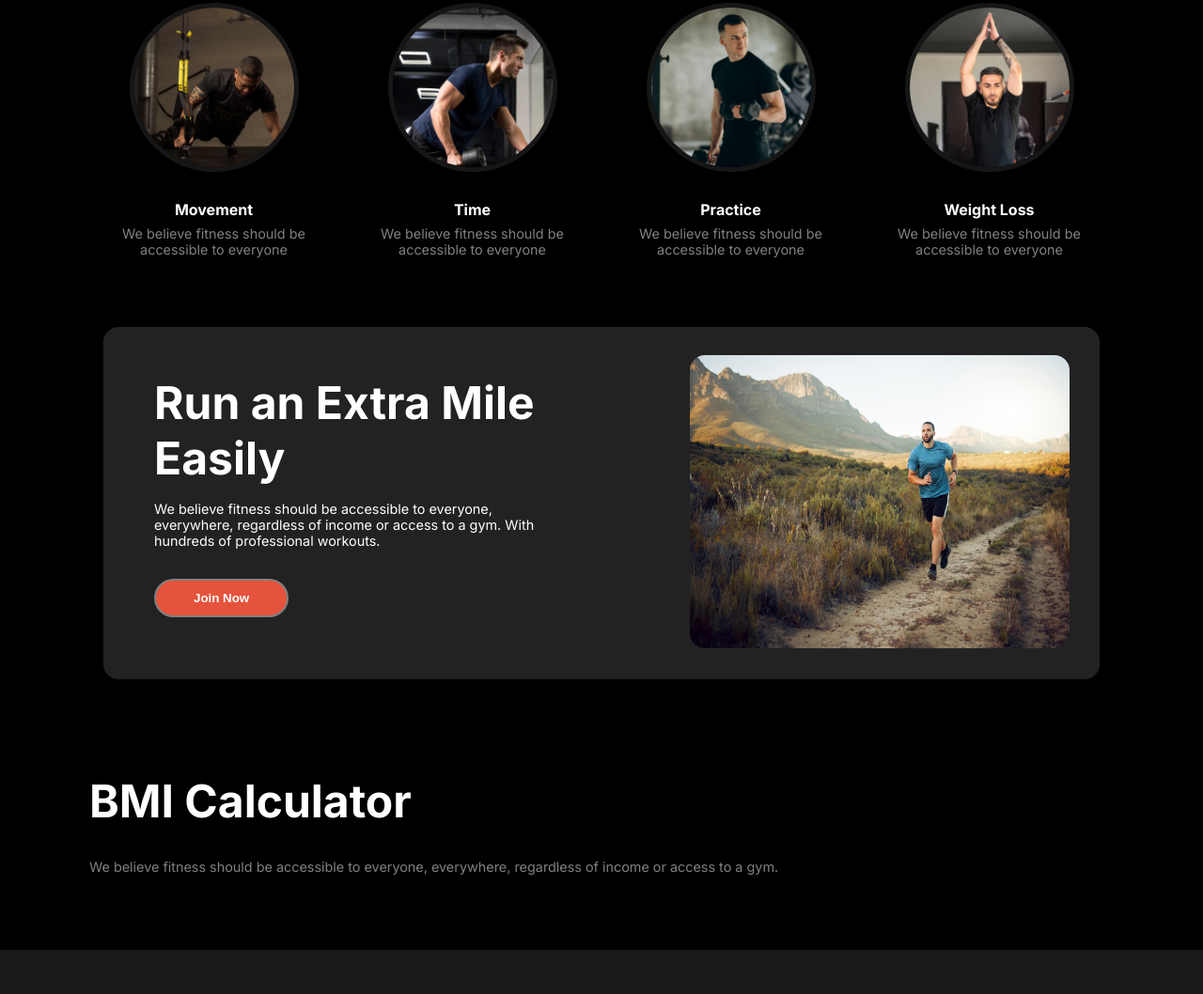
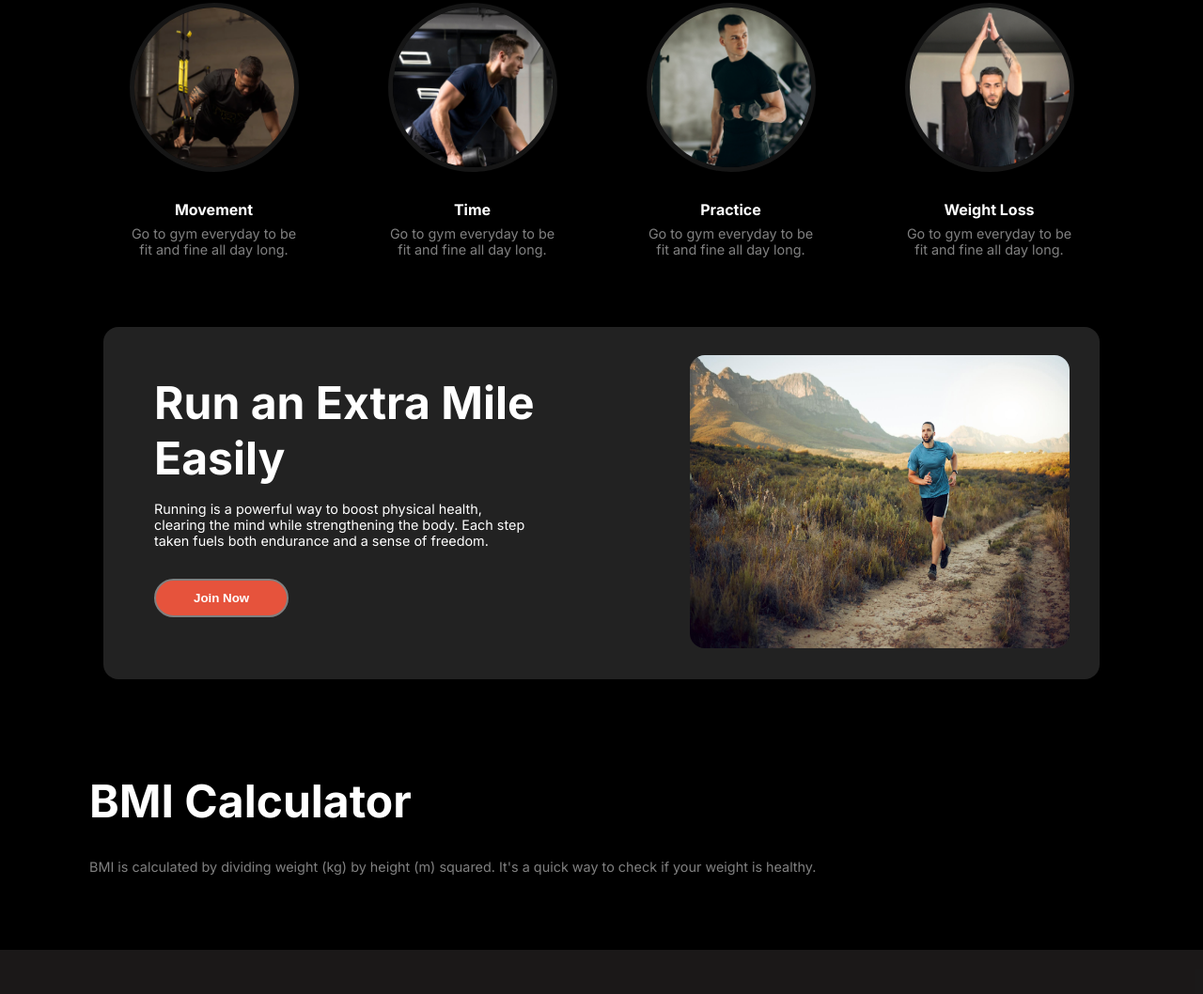
Before and after one commit to Sifat668916/Assignment-2-Versatile_AI, a plain HTML site: page index.html in a window 1280 px wide. Shown: the part 1002-2060 px from the top of the page at 94% size. Drawn offline with Linux system fonts and the light colour scheme; a web font is replaced by a local one.

Commit message:
text change

```diff
--- a/index.html
+++ b/index.html
@@ -70,22 +70,22 @@
                 <div class="habit">
                     <img src="images/image 3.png" alt="">
                     <h4>Movement</h4>
-                    <p>We believe fitness should be <br> accessible to everyone</p>
+                    <p>Go to gym everyday to be <br> fit and fine all day long.</p>
                 </div>
                 <div class="habit">
                     <img src="images/image 4.png" alt="">
                     <h4>Time</h4>
-                    <p>We believe fitness should be <br> accessible to everyone</p>
+                    <p>Go to gym everyday to be <br> fit and fine all day long.</p>
                 </div>
                 <div class="habit">
                     <img src="images/image 5.png" alt="">
                     <h4>Practice</h4>
-                    <p>We believe fitness should be <br> accessible to everyone</p>
+                    <p>Go to gym everyday to be <br> fit and fine all day long.</p>
                 </div>
                 <div class="habit">
                     <img src="images/image 2.png" alt="">
                     <h4>Weight Loss</h4>
-                    <p>We believe fitness should be <br> accessible to everyone</p>
+                    <p>Go to gym everyday to be <br> fit and fine all day long.</p>
                 </div>
 
             </div>
@@ -95,8 +95,8 @@
             <div class="run-extra-des">
                 <h1>Run an Extra
                     Mile Easily</h1>
-                <p>We believe fitness should be accessible to everyone, <br> everywhere, regardless of income or access
-                    to a gym. With <br>hundreds of professional workouts.</p>
+                <p>Running is a powerful way to boost physical health, clearing the mind while strengthening the body. Each step taken fuels both endurance and a sense of freedom.
+                </p>
                 <button class="primary-btn primary-background widt run-btn">Join Now</button>
 
             </div>
@@ -108,7 +108,7 @@
 
         <div class="title-bmi">
             <h1>BMI Calculator</h1>
-            <p>We believe fitness should be accessible to everyone, everywhere, regardless of income or access to a gym.
+            <p>BMI is calculated by dividing weight (kg) by height (m) squared. It's a quick way to check if your weight is healthy.
             </p>
         </div>
 
@@ -168,7 +168,8 @@
         <section class="team-container">
             <div class="team-title">
                 <h1>Meet Our Team </h1>
-                <p>Lorem ipsum dolor sit amet consectetur adipisicing elit. Expedita exercitationem</p>
+                <p>A diverse group of passionate professionals dedicated to driving innovation and excellence.
+                </p>
             </div>
             <div class="team-image-container">
                 <div class="team-mates">
@@ -286,7 +287,7 @@
         <div class="footer-container">
             <div class="footer-columns">
                 <h2 class="primary-color"><i>Fitness</i> </h2>
-                <p>Lorem, ipsum dolor sit amet consectetur adipisicing elit. Eveniet <br>iusto, velit quasi explicabo numquam reprehenderit.</p>
+                <p>Empower your journey to health and wellness with our fitness platform—offering expert guidance, personalized workouts, and a supportive community to help you achieve your goals.<p>
 
             </div>
             <div class="columns-container">
```
